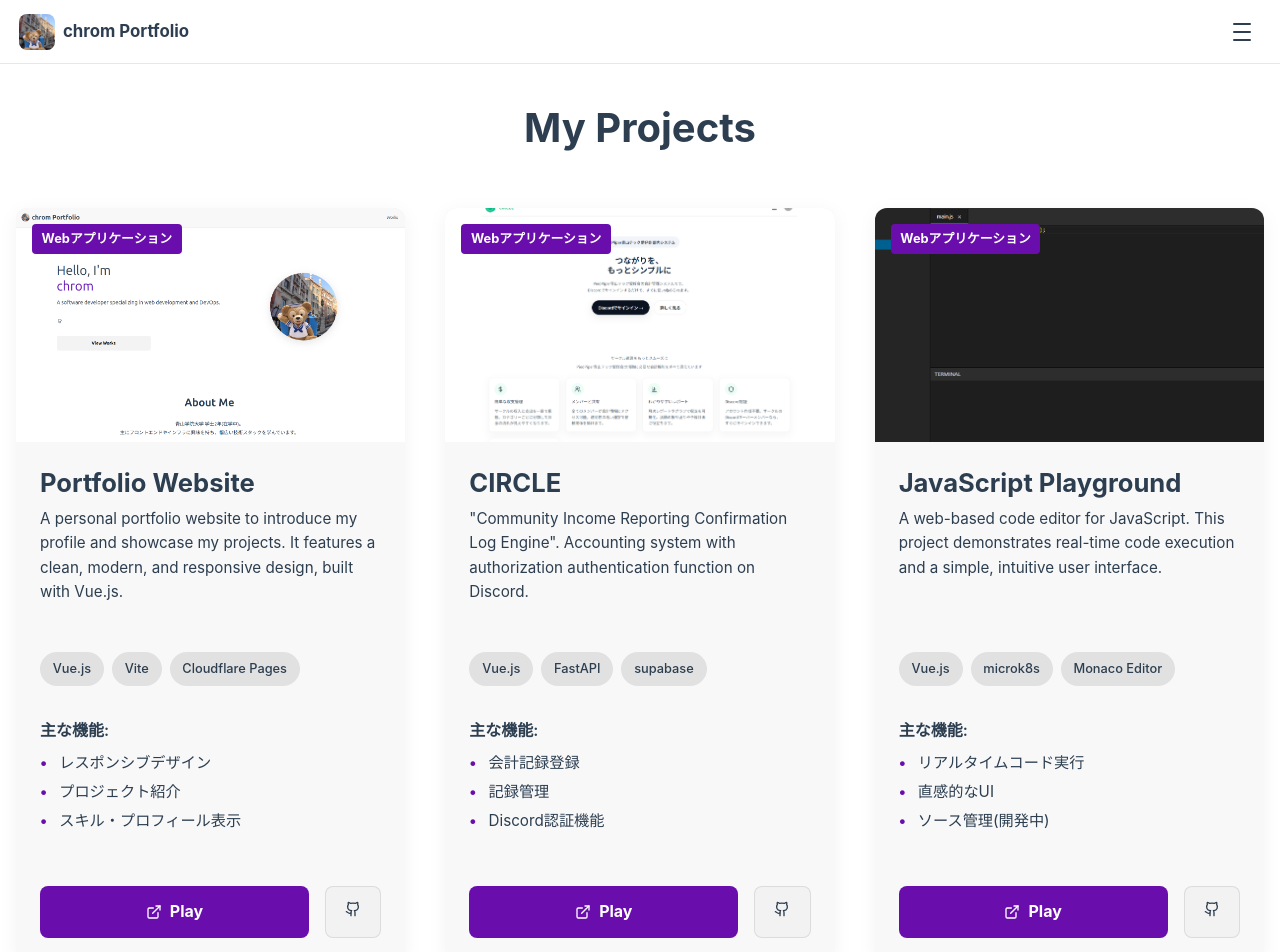
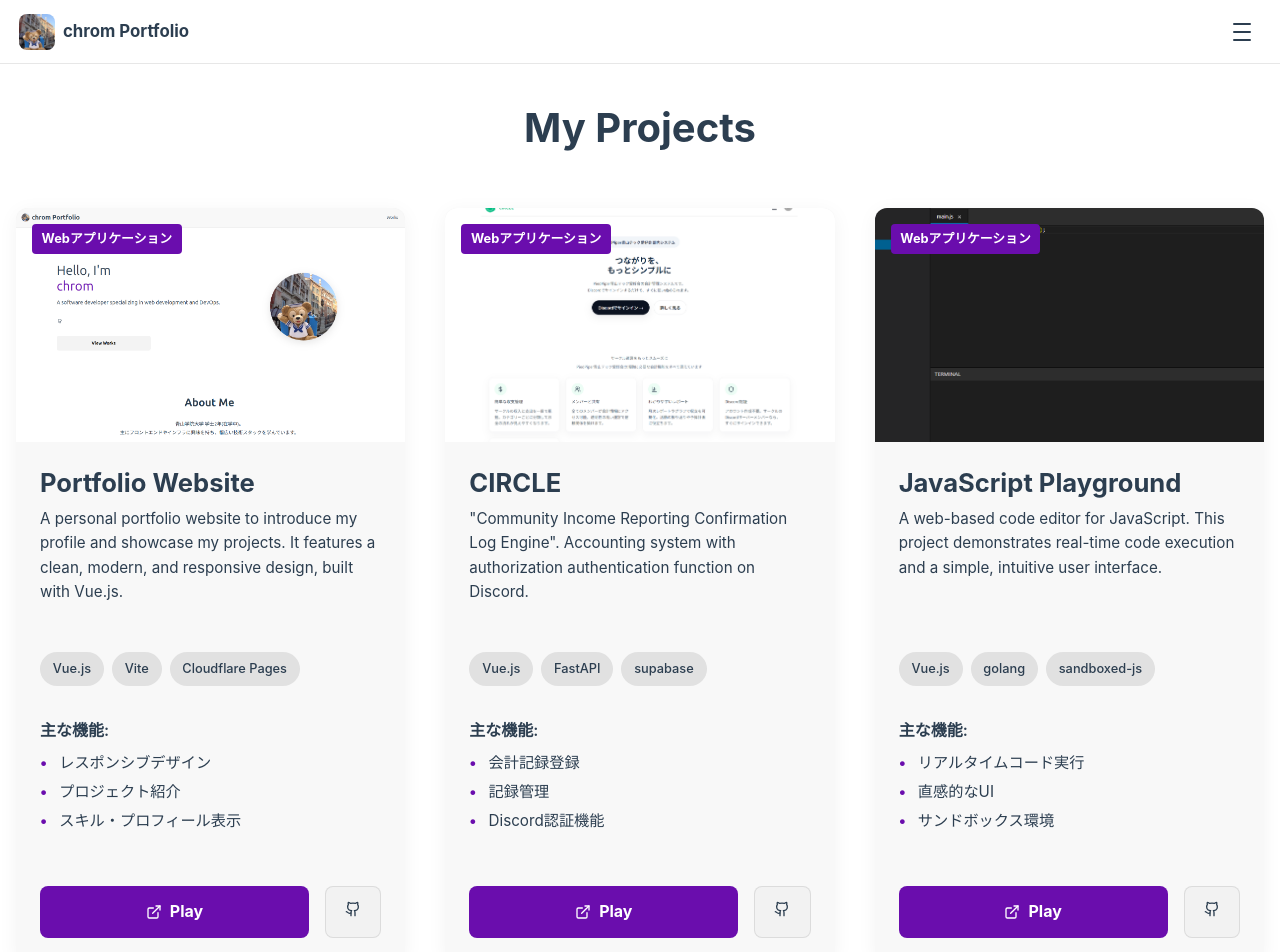
Before and after one commit to chrom9103/Portfolio-site, a Vue app: page /works in a window 1280 px wide. Shown: the top 952 px of the page. Built offline with nearby package versions, Linux system fonts and the light colour scheme.

Commit message:
fix(WorksPage): Playgroundの技術スタックを更新

```diff
--- a/src/components/WorksPage.vue
+++ b/src/components/WorksPage.vue
@@ -43,8 +43,8 @@ const works = [
     'JavaScript Playground',
     'Webアプリケーション',
     'A web-based code editor for JavaScript. This project demonstrates real-time code execution and a simple, intuitive user interface.',
-    ['Vue.js', 'microk8s', 'Monaco Editor'],
-    ['リアルタイムコード実行', '直感的なUI', 'ソース管理(開発中)'],
+    ['Vue.js', 'golang', 'sandboxed-js'],
+    ['リアルタイムコード実行', '直感的なUI', 'サンドボックス環境'],
     new URL('../assets/jsPlayground_img.png', import.meta.url).href,
     'https://www.chrom.jp/playground/',
     'https://github.com/chrom9103/JS_online-editer'
```
